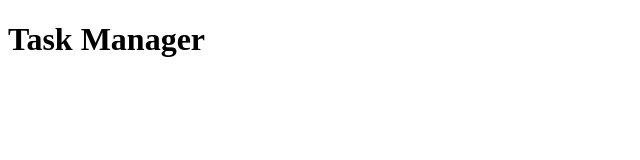
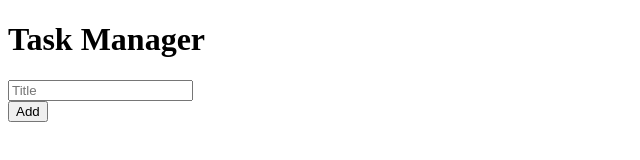
Before and after one commit to alextishin/TaskManager, a plain HTML site: page index.html in a window 1280 px wide. Shown: the whole page, without its empty margins (0-640 px from the left). Drawn offline with Linux system fonts and the light colour scheme.

Commit message:
task manager template (without styles)

```diff
--- a/index.html
+++ b/index.html
@@ -4,12 +4,23 @@
     <meta charset="UTF-8">
     <title>Task Manager</title>
     <link rel="stylesheet" href="css/styles.css">
+    <script src="src/TaskManager.js"></script>
 </head>
 <body>
     <h1>Task Manager</h1>
     <div id="taskManagerContainer"></div>
 
 
-    <script src="src/TaskManager.js"></script>
+
+    <script>
+        window.onload = function() {
+            var container = document.getElementById('taskManagerContainer');
+            var taskManager = new TaskManager();
+
+            taskManager.appendTo(container);
+
+        };
+
+    </script>
 </body>
 </html>
--- a/src/TaskManager.js
+++ b/src/TaskManager.js
@@ -1,7 +1,70 @@
-(function () {
+;(function () {
     'use strict';
 
     function TaskManager() {
+        this._tasks = {};
+        this._mode = 'create';
+        this._list = this._createList();
+        this._form = this._createForm();
+        this._template = this._createTemplate();
+
+
+        //инициализация из localStorage
+    }
+
+    TaskManager.prototype._createList = function () {
+        var list = document.createElement("UL");
+
+        list.className = "task-manager__list";
+
+        return list;
+    }
+
+    TaskManager.prototype._createForm = function () {
+        var self = this;
+        var form = document.createElement('FORM');
+        var btn = document.createElement('BUTTON');
+
+        btn.innerHTML = 'Add';
+        btn.type = 'button';
+        btn.addEventListener('click', function () {
+            self.addTask();
+        })
+
+        form.innerHTML =    '<div class="form-element">' +
+                                '<input type="text" name="title" placeholder="Title">' +
+                            '</div>';
+
+        form.appendChild(btn);
+
+        return form;
+    }
+
+    TaskManager.prototype._createTemplate = function () {
+        var template = document.createElement('DIV');
+
+        template.className = 'task-manager';
+
+        template.appendChild(this._list);
+        template.appendChild(this._form);
+
+        return template;
+
+    }
+
+    TaskManager.prototype.appendTo = function (container) {
+        container.appendChild(this._template);
+    }
+
+    TaskManager.prototype.addTask = function () {
+
+    }
+
+    TaskManager.prototype.editTask = function () {
+
+    }
+
+    TaskManager.prototype.removeTask = function () {
 
     }
 
```
